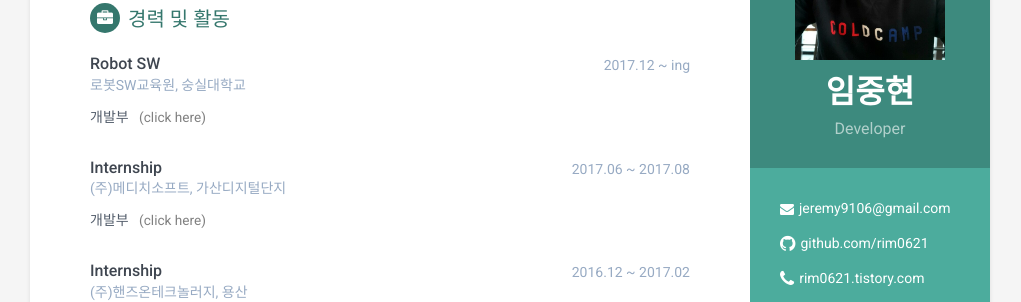
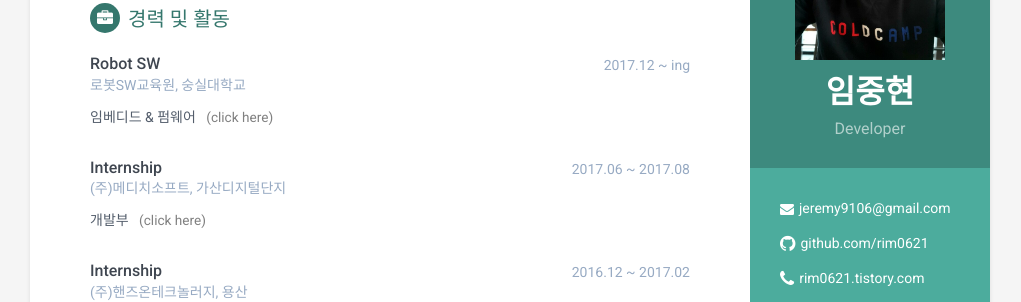
Before and after one commit to rim0621/rim0621.github.io, a Jekyll site: the page index.html, which Jekyll copies as it is, in a window 1280 px wide. Shown: the part 216-518 px from the top of the page, without its empty margins (130-1151 px from the left). Built offline with Jekyll 4.4.1, drawn with Linux system fonts in a browser that asks for light colours.

Commit message:
2018-02-24

```diff
--- a/index.html
+++ b/index.html
@@ -105,7 +105,7 @@ img{
 		<div class="company">로봇SW교육원, 숭실대학교 </div>
 	    </div><!--//meta-->
 	    <div class="details">
-		<p>개발부 &nbsp;
+		<p>임베디드 & 펌웨어 &nbsp;
      <span class="project-title">
      <a class="anchor" data-toggle="modal" data-target="#TODOModal3" style="color:gray"> <small style="cursor:pointer">(click here)</small></a>
      </span>
```
